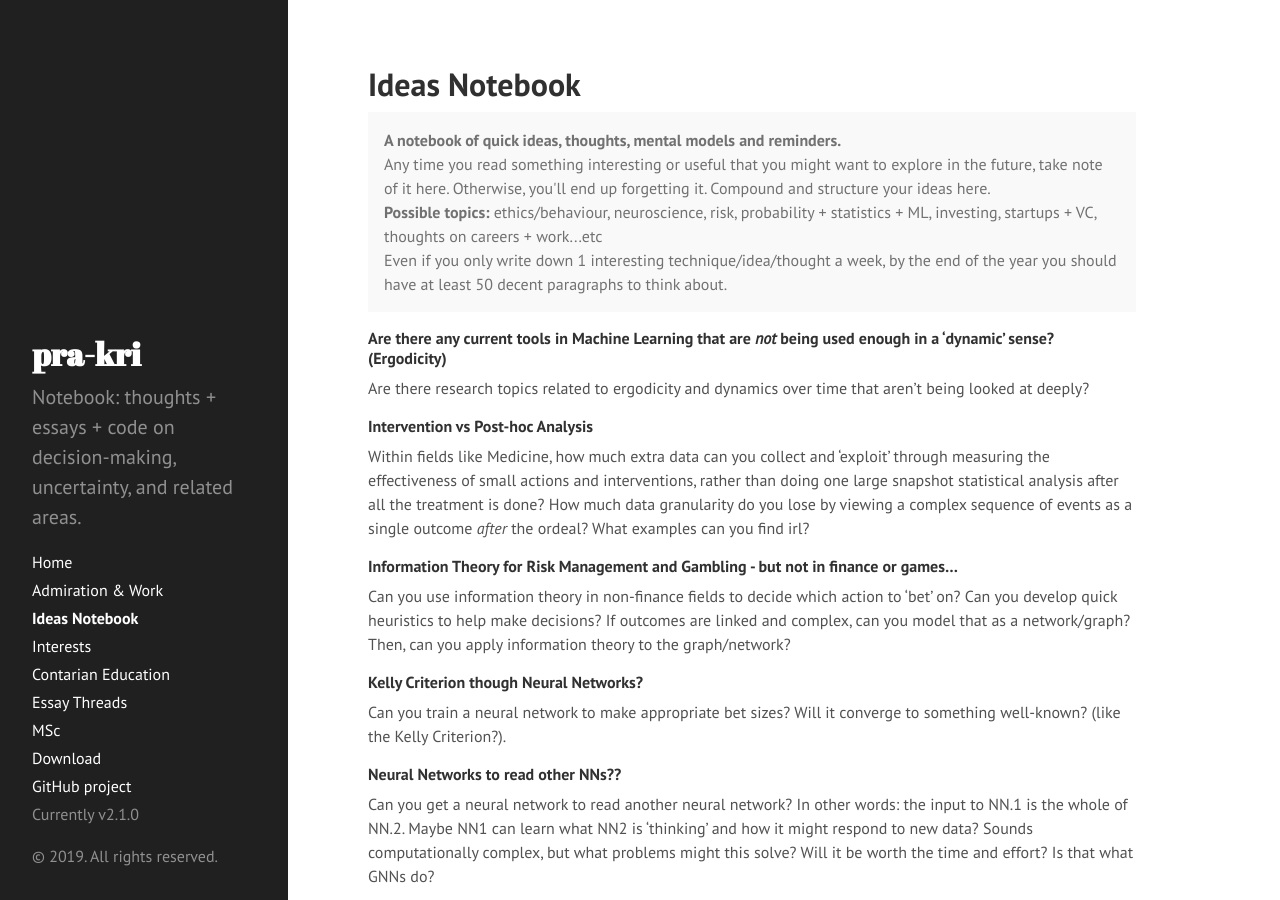
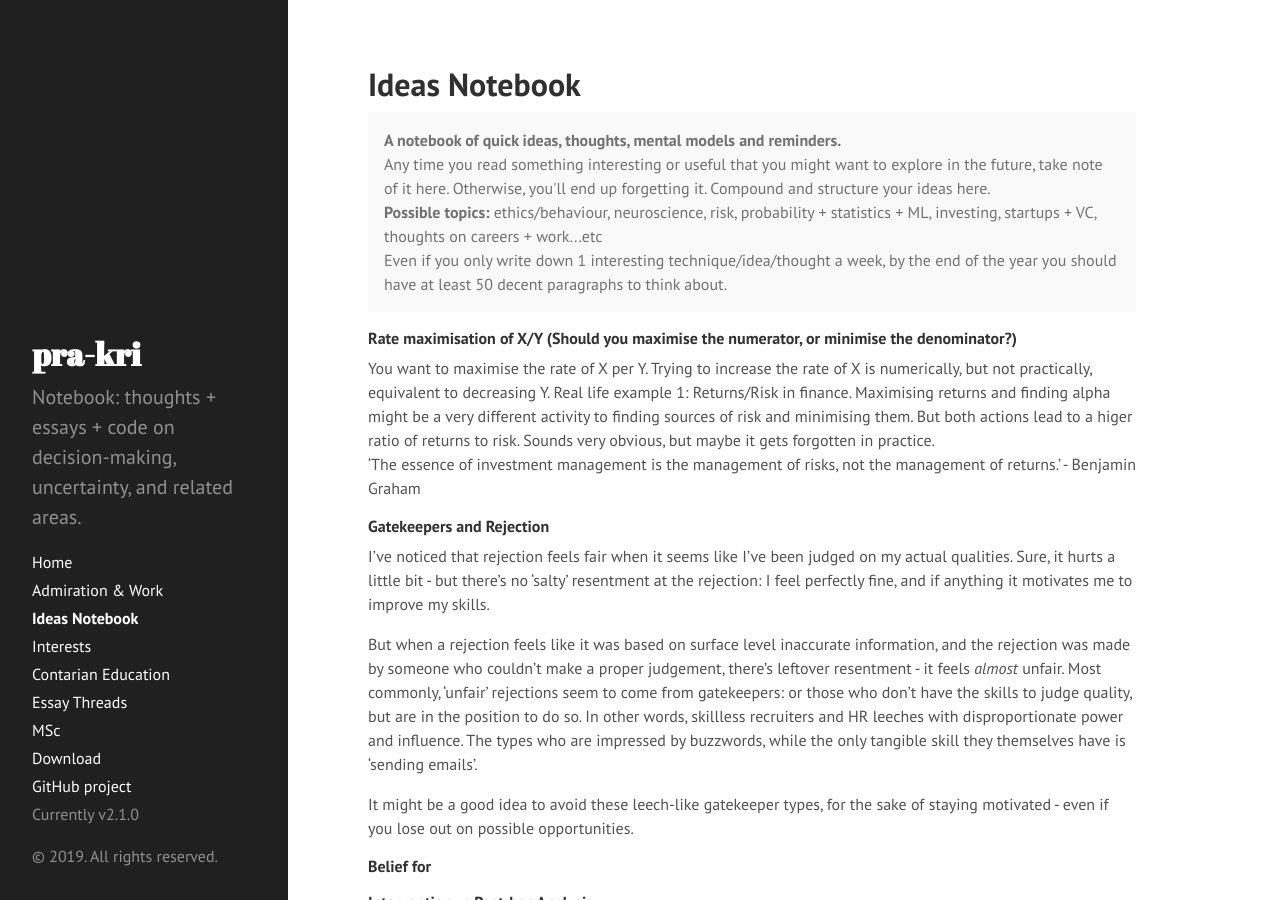
Before and after one commit to pra-kri/pra-kri.github.io, a Jekyll site: the page built from IdeasNotebook.md, in a window 1280 px wide and 900 px high. Built offline with Jekyll 4.4.1, drawn with Linux system fonts in a browser that asks for light colours; Markdown is read by kramdown in place of the engine named in the settings.

Commit message:
Update IdeasNotebook.md

```diff
--- a/IdeasNotebook.md
+++ b/IdeasNotebook.md
@@ -12,8 +12,22 @@ title: Ideas Notebook
   Even if you only write down 1 interesting technique/idea/thought a week, by the end of the year you should have at least 50 decent paragraphs to think about.
 </p>
 
-##### Are there any current tools in Machine Learning that are *not* being used enough in a 'dynamic' sense? (Ergodicity)
-Are there research topics related to ergodicity and dynamics over time that aren't being looked at deeply?
+
+
+##### Rate maximisation of X/Y (Should you maximise the numerator, or minimise the denominator?)
+You want to maximise the rate of X per Y. Trying to increase the rate of X is numerically, but not practically, equivalent to decreasing Y. Real life example 1: Returns/Risk in finance. Maximising returns and finding alpha might be a very different activity to finding sources of risk and minimising them. But both actions lead to a higer ratio of returns to risk. Sounds very obvious, but maybe it gets forgotten in practice.<br>
+'The essence of investment management is the management of risks, not the management of returns.' - Benjamin Graham
+
+##### Gatekeepers and Rejection
+I've noticed that rejection feels fair when it seems like I've been judged on my actual qualities. Sure, it hurts a little bit - but there's no 'salty' resentment at the rejection: I feel perfectly fine, and if anything it motivates me to improve my skills.
+
+But when a rejection feels like it was based on surface level inaccurate information, and the rejection was made by someone who couldn't make a proper judgement, there's leftover resentment - it feels *almost* unfair. Most commonly, 'unfair' rejections seem to come from gatekeepers: or those who don't have the skills to judge quality, but are in the position to do so. In other words, skillless recruiters and HR leeches with disproportionate power and influence. The types who are impressed by buzzwords, while the only tangible skill they themselves have is 'sending emails'.
+
+It might be a good idea to avoid these leech-like gatekeeper types, for the sake of staying motivated - even if you lose out on possible opportunities.
+
+
+##### Belief for
+
 
 ##### Intervention vs Post-hoc Analysis
 Within fields like Medicine, how much extra data can you collect and 'exploit' through measuring the effectiveness of small actions and interventions, rather than doing one large snapshot statistical analysis after all the treatment is done? How much data granularity do you lose by viewing a complex sequence of events as a single outcome *after* the ordeal? What examples can you find irl?
```
